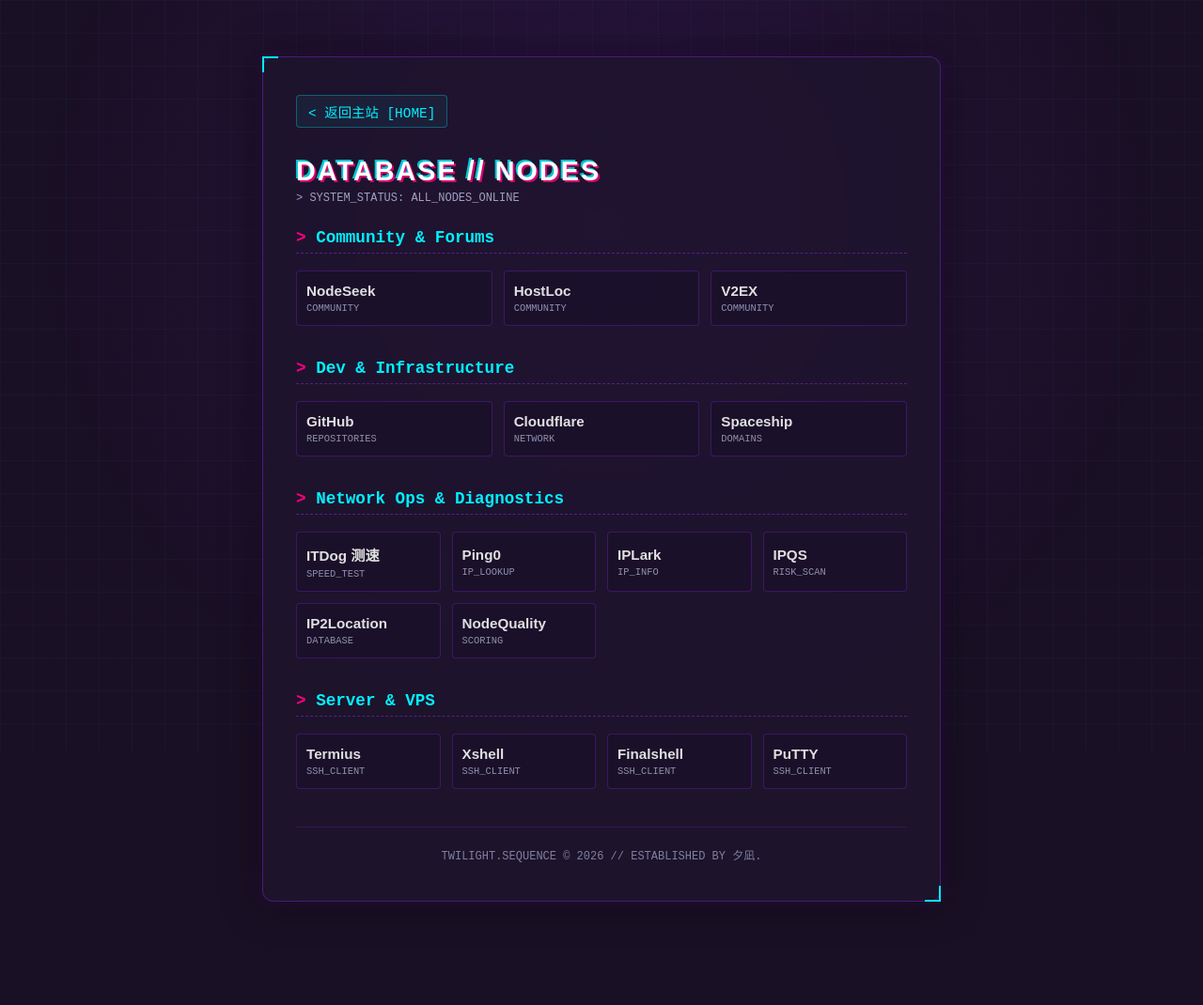
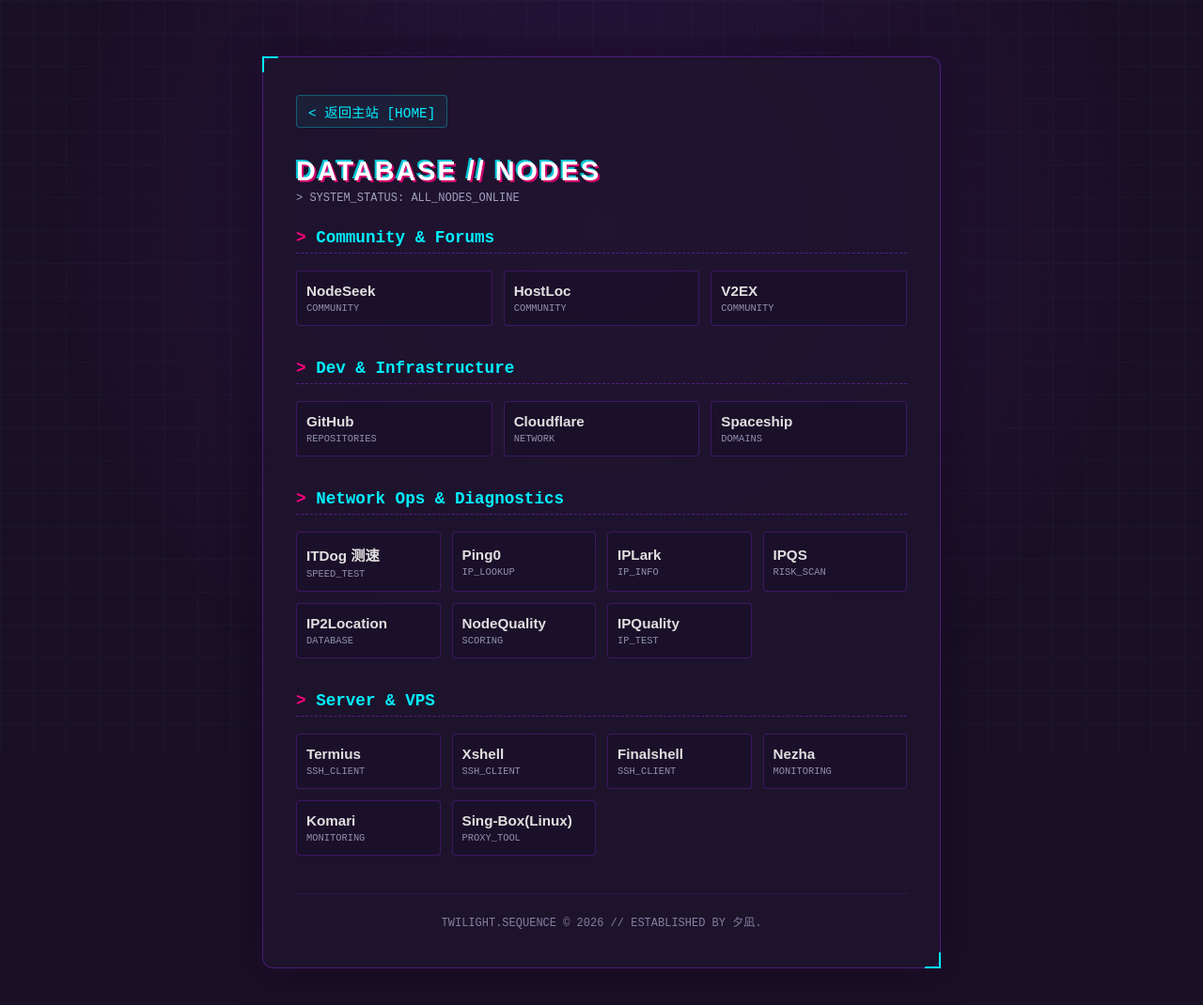
Before and after one commit to renaissance0721/my-homepage, a plain HTML site: page nodes/nodes.html in a window 1280 px wide. Shown: the whole page at 94% size. Before the commit the page ends 1000 px from the top, so only its background shows below. Drawn offline with Linux system fonts and the light colour scheme.

Commit message:
Update nodes.html

```diff
--- a/nodes/nodes.html
+++ b/nodes/nodes.html
@@ -253,6 +253,10 @@
                 <span class="btn-title">NodeQuality</span>
                 <span class="btn-sub">SCORING</span>
             </a>
+            <a href="https://github.com/xykt/IPQuality" target="_blank" class="btn">
+                <span class="btn-title">IPQuality</span>
+                <span class="btn-sub">IP_TEST</span>
+            </a>
         </div>
 
         <h2>Server & VPS </h2>
@@ -269,9 +273,17 @@
                 <span class="btn-title">Finalshell</span>
                 <span class="btn-sub">SSH_CLIENT</span>
             </a>
-            <a href="https://www.chiark.greenend.org.uk/~sgtatham/putty/" target="_blank" class="btn">
-                <span class="btn-title">PuTTY</span>
-                <span class="btn-sub">SSH_CLIENT</span>
+            <a href="https://github.com/nezhahq/nezha" target="_blank" class="btn">
+                <span class="btn-title">Nezha</span>
+                <span class="btn-sub">MONITORING</span>
+            </a>
+            <a href="https://github.com/komari-monitor/komari" target="_blank" class="btn">
+                <span class="btn-title">Komari</span>
+                <span class="btn-sub">MONITORING</span>
+            </a>
+            <a href="https://github.com/Tangfffyx/sing-box" target="_blank" class="btn">
+                <span class="btn-title">Sing-Box(Linux)</span>
+                <span class="btn-sub">PROXY_TOOL</span>
             </a>
         </div>
 
```
